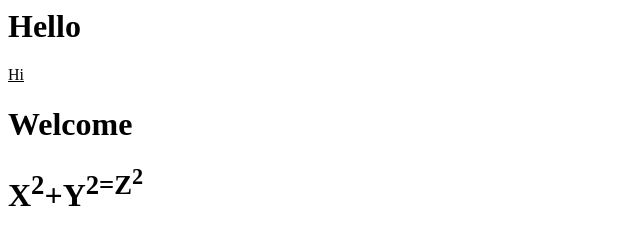
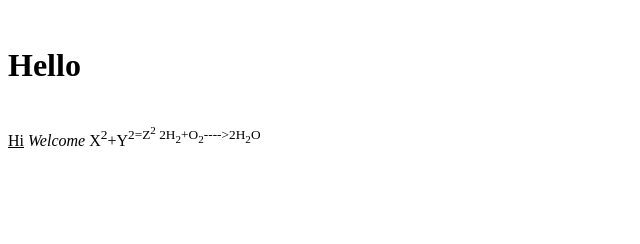
Before and after one commit to iamneo-production/edafcabdecebcdaadaeccdffeecabfeedab, a website: page public/index.html in a window 1280 px wide. Shown: the whole page, without its empty margins (0-640 px from the left). Drawn offline with Linux system fonts and the light colour scheme.

Commit message:
Backup Commit

```diff
--- a/public/index.html
+++ b/public/index.html
@@ -1,11 +1,11 @@
 <html>
     <body>
         <p>
-            <h1>Hello</h1>
+            <br><h1>Hello</h1><br>
             <u> Hi</u>
-            <h1>Welcome</h1>
-            <h1>X<sup>2</sup>+Y<sup>2=Z<sup>2</sup></h1>
-
-        </p>
+            <i>Welcome</i>
+            X<sup>2</sup>+Y<sup>2=Z<sup>2</sup>
+            2H<sub>2</sub>+O<sub>2</sub>---->2H<sub>2</sub>O
+                </p>
     </body>
 </html>
```
